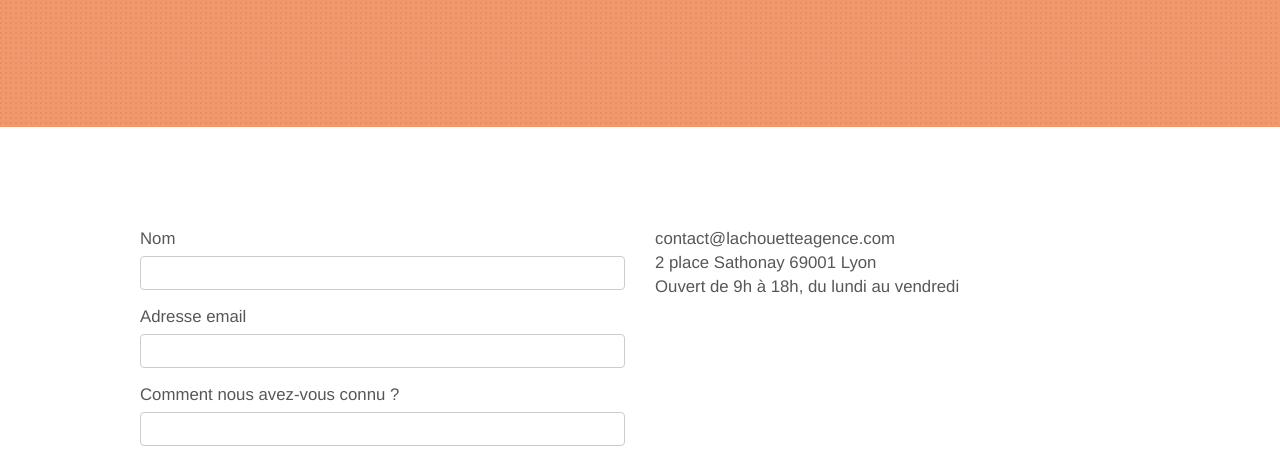
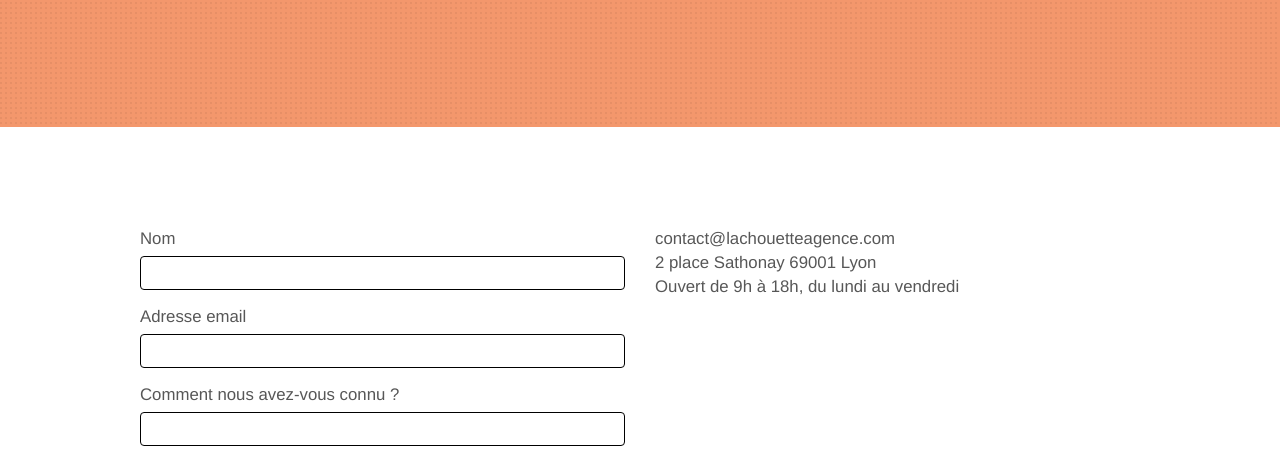
Before and after one commit to mohamedouak/chouetteagence, a plain HTML site: page page2.html in a window 1280 px wide. Shown: the part 345-800 px from the top of the page. Drawn offline with Linux system fonts and the light colour scheme.

Commit message:
modif border color

```diff
--- a/style.css
+++ b/style.css
@@ -502,6 +502,7 @@ button {
 
 .form-control {
     box-shadow: none;
+    border-color: black;
 }
 
 .scrollToTop {
```
